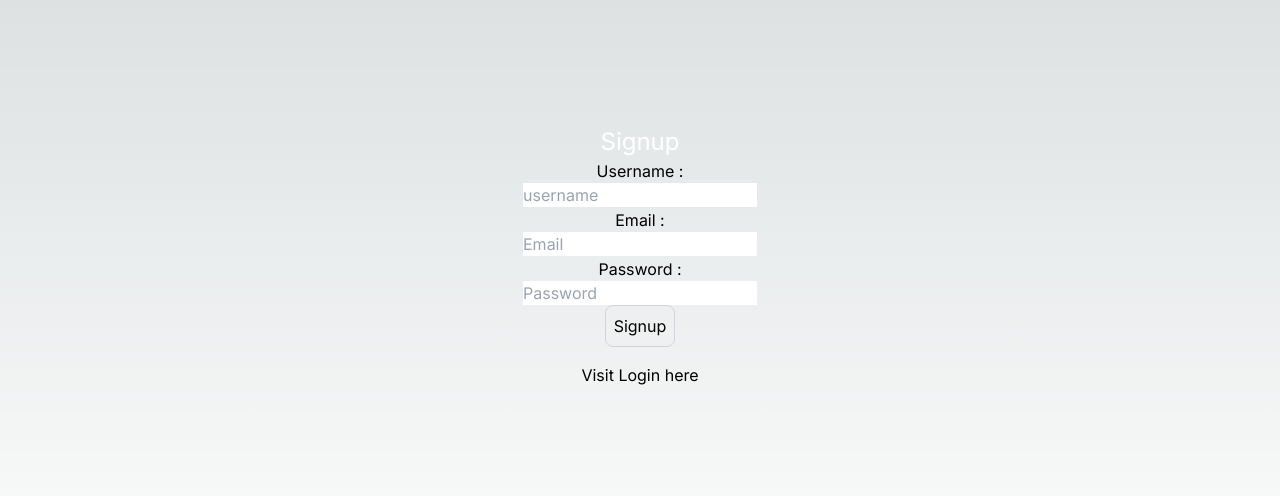
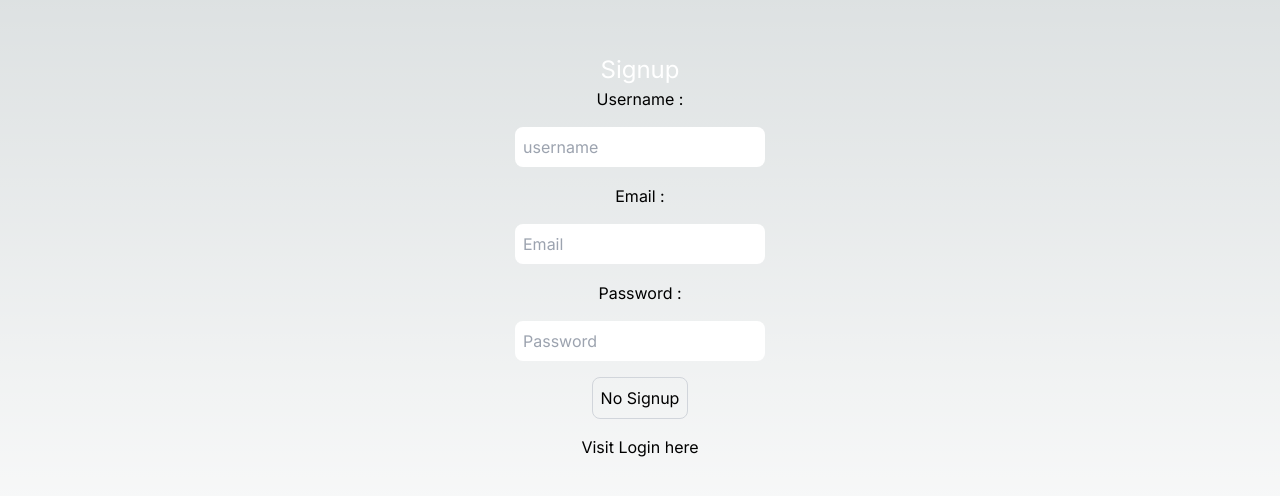
Before and after one commit to ayushrastogi689/FullStack-Nextjs-Authentication, a Next.js app in the folder authentication/: page /signup in a window 1280 px wide. Shown: the part 144-640 px from the top of the page. Built offline with nearby package versions, Linux system fonts and the light colour scheme.

Commit message:
Created a button changing functionality in Signup page when all the fields are filled

```diff
--- a/authentication/src/app/signup/page.tsx
+++ b/authentication/src/app/signup/page.tsx
@@ -5,16 +5,27 @@ import Link from 'next/link'
 import { useRouter } from 'next/router'
 import { axios } from "axios";
 
-
 function SignupPage() {
+    //const router = useRouter();
     const [user, setUser] = useState({
         username: "",
         email: "",
         password: "",
     });
+
+    const [buttonDisabled, setButtonDisabled] = useState(false);
     const onSignup = async () => {
 
     }
+
+    useEffect(() => {
+        if (user.username.length > 0 && user.email.length > 0 && user.password.length > 0) {
+            setButtonDisabled(false);
+        }
+        else {
+            setButtonDisabled(true);
+        }
+    }, [user])
 
     return (
         <div className='flex flex-col items-center justify-center min-h-screen py-2'>
@@ -24,7 +35,8 @@ function SignupPage() {
             <hr />
             <label htmlFor='username'>Username :</label>
 
-            <input id='username' type="text" value={user.username} placeholder='username'
+            <input className='p-2 borfer border-green-300 rounded-lg m-4 focus:outline-none focus:border-gray-600 text-black'
+                id='username' type="text" value={user.username} placeholder='username'
                 onChange={(e) => {
                     setUser({ ...user, username: e.target.value })
                 }}
@@ -33,7 +45,7 @@ function SignupPage() {
             <hr />
             <label htmlFor='email'>Email :</label>
 
-            <input id='email' type="text" value={user.email} placeholder='Email'
+            <input className='p-2 borfer border-green-300 rounded-lg m-4 focus:outline-none focus:border-gray-600 text-black' id='email' type="text" value={user.email} placeholder='Email'
                 onChange={(e) => {
                     setUser({ ...user, email: e.target.value })
                 }}
@@ -42,12 +54,12 @@ function SignupPage() {
             <hr />
             <label htmlFor='password'>Password :</label>
 
-            <input id='password' type="password" value={user.password} placeholder='Password'
+            <input className='p-2 borfer border-green-300 rounded-lg m-4 focus:outline-none focus:border-gray-600 text-black' id='password' type="password" value={user.password} placeholder='Password'
                 onChange={(e) => {
                     setUser({ ...user, password: e.target.value })
                 }}
             />
-            <button onClick={onSignup} className='p-2 border border-gray-300 rounded-lg mb-4 focus:border-gray-600 focus:outline-none  '>Signup</button>
+            <button onClick={onSignup} className='p-2 border border-gray-300 rounded-lg mb-4 focus:border-gray-600 focus:outline-none  '>{buttonDisabled ? "No Signup" : "Yes you can Sign up"}</button>
             <Link href={"/login"}> Visit Login here</Link>
         </div>
     )
```
